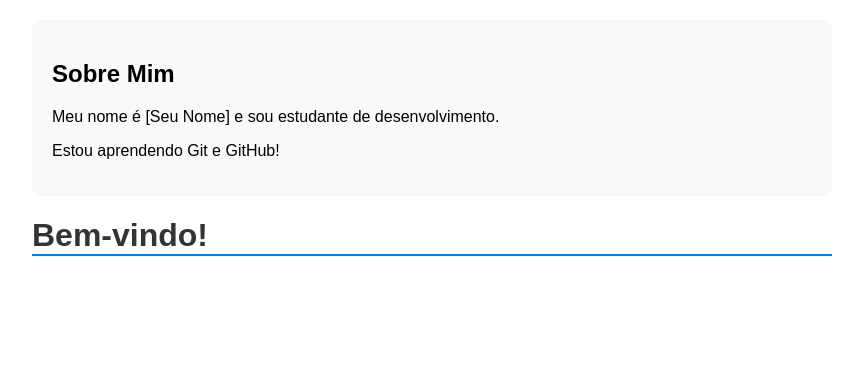
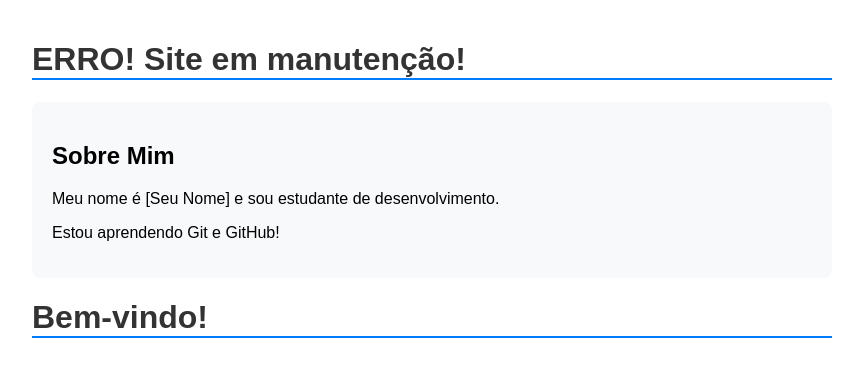
Before and after one commit to prof-tycolima/minha-pagina-pessoal, a plain HTML site: page index.html in a window 1280 px wide. Shown: the whole page, without its empty margins (208-1071 px from the left). Drawn offline with Linux system fonts and the light colour scheme.

Commit message:
fix: página temporária de manutenção

```diff
--- a/index.html
+++ b/index.html
@@ -6,6 +6,8 @@
   <title>Minha Página</title>
 </head>
 <body>
+  <h1>ERRO! Site em manutenção!</h1>
+</body>
   <section id="sobre">
   <h2>Sobre Mim</h2>
   <p>Meu nome é [Seu Nome] e sou estudante de desenvolvimento.</p>
```
